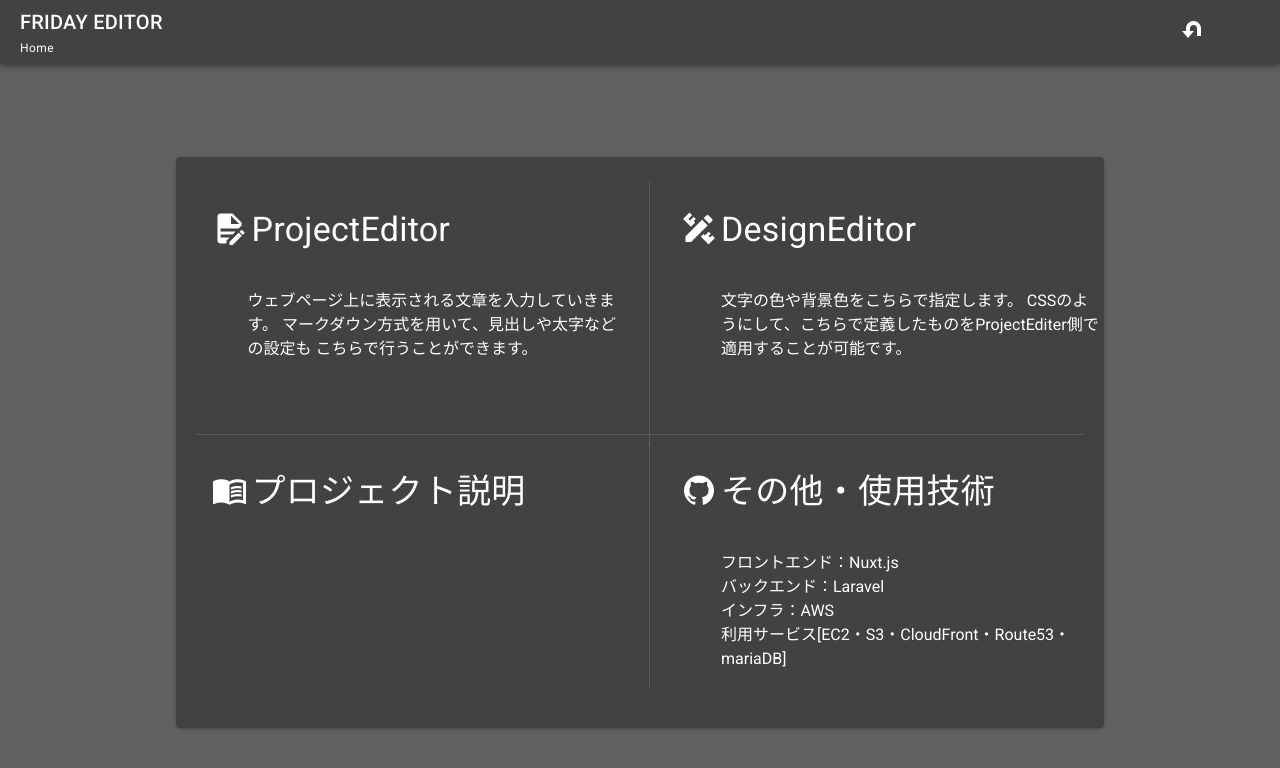
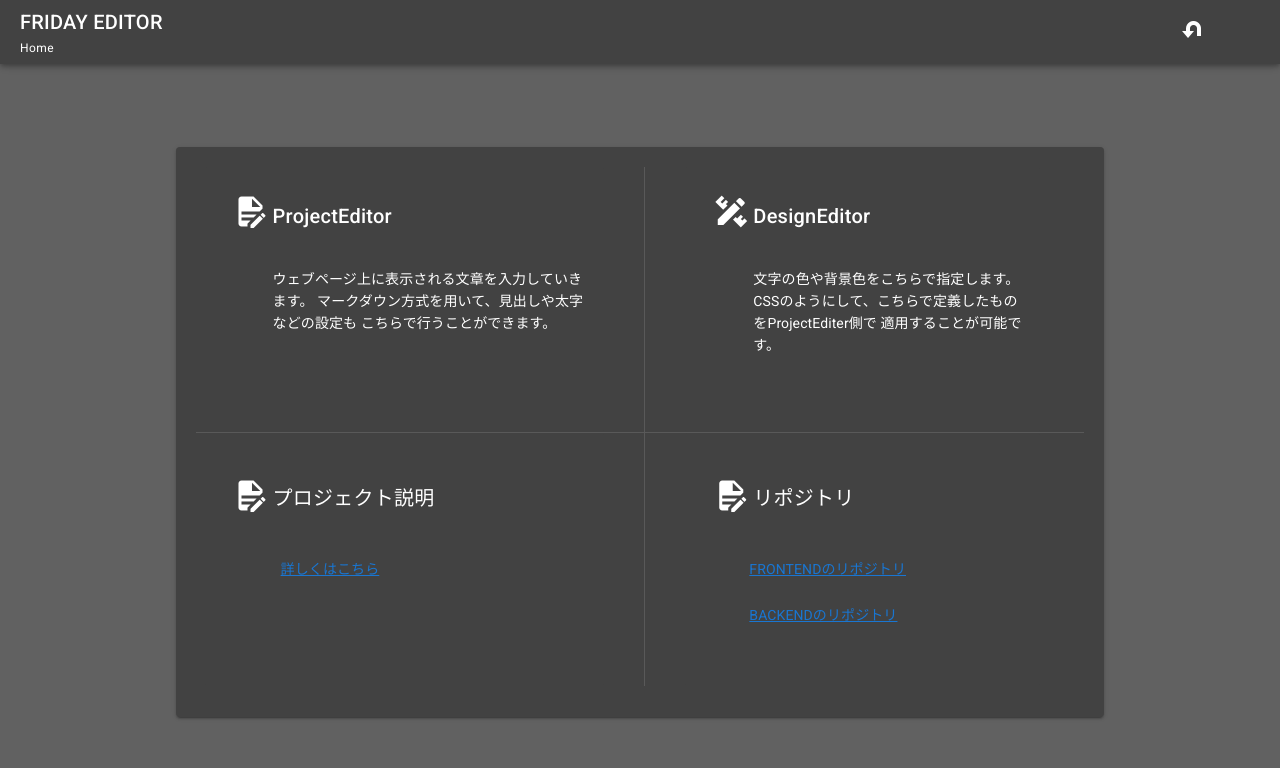
Before and after one commit to Aso2001385/-editor-front, a Nuxt app: page / in a window 1280 px wide. Shown: the top 768 px of the page. Built offline with nearby package versions, Linux system fonts and the light colour scheme; sample sign-in values are in the browser's storage; what mavon-editor would draw is missing.

Commit message:
topページの整え

```diff
--- a/pages/account/login.vue
+++ b/pages/account/login.vue
@@ -33,8 +33,10 @@
   layout: 'auth',
   data() {
     return {
-      email: process.env.LOGIN_TEST_MAIL,
-      password: process.env.LOGIN_TEST_PASS,
+      // email: process.env.LOGIN_TEST_MAIL,
+      // password: process.env.LOGIN_TEST_PASS,
+      email: '',
+      password: '',
     }
   },
   computed: {
@@ -51,11 +53,11 @@
         email: this.email,
         password: this.password,
       }
-      if (!(await this.$store.dispatch('api/users/postLogin', { data: user }))) {
-        return
+      if (await this.$store.dispatch('api/users/postLogin', { data: user })) {
+        this.$router.push({ path: '/' })
+      } else {
+        this.$router.push({ path: '/account/login' })
       }
-
-      this.$router.push({ path: '/' })
     },
 
     openPriset() {
--- a/pages/index.vue
+++ b/pages/index.vue
@@ -2,61 +2,120 @@
   <v-main class="grey darken-2">
     <v-container fill-height class="grey darken-2">
       <VariableHeader :route-name="'Home'" />
-      <!-- <v-rpw justify="center"> -->
-      <v-card class="pa-5 mx-auto mt-5" color="grey darken-3" width="80%" height="80%" style="margin-top: 40%">
-        <v-row class="mt-1 pl-5" style="height: 50%">
-          <v-col cols="6" class="pt-10 pl-5">
+      <v-card class="pa-5 mx-auto mt-0" color="grey darken-3" width="80%" height="80%" style="margin-top: 40%">
+        <v-row class="mt-0 pl-5" style="height: 50%">
+          <!-- <v-col cols="6" class="pt-10">
             <v-row
               ><v-icon color="white darken-2" class="mr-1" large> mdi-file-document-edit </v-icon
-              ><a class="white--text text-h4" @click="submit('projects')">ProjectEditor</a></v-row
+              ><a class="white--text text-h6 pt-1" @click="submit('projects')">ProjectEditor</a></v-row
             >
-            <v-row class="mt-10">
-              <v-col cols="11" class="white--text ml-6"
+            <v-row class="mt-9">
+              <v-col cols="10" class="white--text"
                 >ウェブページ上に表示される文章を入力していきます。 マークダウン方式を用いて、見出しや太字などの設定も
                 こちらで行うことができます。</v-col
               >
             </v-row>
-          </v-col>
+          </v-col> -->
+          <v-card class="mr-10" color="grey darken-3" width="45%" @click="submit('projects')" outlined>
+            <v-col cols="12" class="pt-0 white--text">
+              <v-card-title>
+                <v-icon color="white darken-2" class="mr-1" large> mdi-file-document-edit </v-icon>
+                <p class="text-h6 pt-4 mb-2">ProjectEditor</p>
+              </v-card-title>
+              <v-card-text>
+                <v-col cols="12" class="white--text ml-7"
+                  >ウェブページ上に表示される文章を入力していきます。 マークダウン方式を用いて、見出しや太字などの設定も
+                  こちらで行うことができます。</v-col
+                >
+              </v-card-text>
+            </v-col>
+          </v-card>
           <v-divider vertical dark></v-divider>
-          <v-col cols="6" class="pt-10 pl-5">
+          <v-card class="ml-10" color="grey darken-3" width="40%" @click="submit('projects')" outlined>
+            <v-col cols="12" class="pt-0 white--text">
+              <v-card-title>
+                <v-icon color="white darken-2" class="mr-1" large> mdi-pencil-ruler</v-icon>
+                <p class="text-h6 pt-4 mb-2">DesignEditor</p>
+              </v-card-title>
+              <v-card-text>
+                <v-col cols="12" class="white--text ml-7"
+                  >文字の色や背景色をこちらで指定します。 CSSのようにして、こちらで定義したものをProjectEditer側で
+                  適用することが可能です。</v-col
+                >
+              </v-card-text>
+            </v-col>
+          </v-card>
+          <!-- <v-col cols="6" class="pt-10">
             <v-row
               ><v-icon color="white darken-2" class="mr-1 ml-6" large> mdi-pencil-ruler </v-icon
-              ><a class="white--text text-h4" @click="submit('designs')">DesignEditor</a></v-row
+              ><a class="white--text text-h6 pt-1" @click="submit('designs')">DesignEditor</a></v-row
             >
-            <v-row class="mt-10"
-              ><v-col cols="11" class="white--text ml-13"
+            <v-row class="mt-9 mb-5"
+              ><v-col cols="10" class="white--text ml-5"
                 >文字の色や背景色をこちらで指定します。 CSSのようにして、こちらで定義したものをProjectEditer側で
                 適用することが可能です。</v-col
               ></v-row
             >
-          </v-col>
+          </v-col> -->
         </v-row>
-        <v-divider dark></v-divider>
-        <v-row class="pt-5 pl-5" style="height: 50%">
-          <v-col cols="6" class="pt-10 pl-5">
+        <v-divider dark class="mt-3"></v-divider>
+        <v-row class="pt-3 pl-5" style="height: 50%">
+          <!-- <v-col cols="6" class="pt-15">
             <v-row
               ><v-icon color="white darken-2" class="mr-1" large> mdi-book-open-variant </v-icon
-              ><a class="white--text text-h4" @click="submit('explanation')">プロジェクト説明</a></v-row
+              ><a class="white--text text-h6 pt-1" @click="submit('explanation')"
+                ><strong>プロジェクト説明</strong></a
+              ></v-row
             >
-            <v-row class="mt-10"><v-col cols="11" class="white--text ml-6"></v-col></v-row>
-          </v-col>
+          </v-col> -->
+          <v-card color="grey darken-3 mr-10" width="45%" outlined>
+            <v-col cols="12" class="white--text">
+              <v-card-title>
+                <v-icon color="white darken-2" class="mr-1" large> mdi-file-document-edit </v-icon>
+                <p class="text-h6 pt-5">プロジェクト説明</p>
+              </v-card-title>
+              <v-card-text>
+                <v-col cols="10" class="ml-9 white--text white--text"
+                  ><a href="#" @click="submit('explanation')">詳しくはこちら</a></v-col
+                >
+              </v-card-text>
+            </v-col>
+          </v-card>
           <v-divider vertical dark></v-divider>
-          <v-col cols="6" class="pt-10 pl-5">
+          <!-- <v-col cols="6" class="pt-15">
             <v-row
               ><v-icon color="white darken-2" class="mr-1 ml-6" large> mdi-github </v-icon
-              ><a class="white--text text-h4">その他・使用技術</a>
+              ><a class="white--text text-h6 pt-1"><strong>その他・使用技術</strong></a>
             </v-row>
             <v-row class="mt-10">
-              <v-col cols="11" class="white--text ml-13"
-                >フロントエンド：Nuxt.js <br />バックエンド：Laravel
-                <br />インフラ：AWS<br />利用サービス[EC2・S3・CloudFront・Route53・mariaDB]</v-col
-              ></v-row
-            >
-            <v-row class="mt-10"><v-col cols="11" class="white--text ml-13"></v-col></v-row>
-          </v-col>
+              <v-col cols="12" class="white--text ml-6"
+                ><a href="https://github.com/Aso2001385/editor-frontend">FRONTENDのリポジトリ</a></v-col
+              >
+              <v-col cols="12" class="white--text ml-6"
+                ><a href="https://github.com/Aso2001385/editor-backend">BACKENDのリポジトリ</a></v-col
+              >
+            </v-row>
+          </v-col> -->
+          <v-card class="ml-10" color="grey darken-3" width="40%" outlined>
+            <v-col cols="12" class="white--text">
+              <v-card-title>
+                <v-icon color="white darken-2" class="mr-1" large> mdi-file-document-edit </v-icon>
+                <p class="text-h6 pt-5">リポジトリ</p>
+              </v-card-title>
+              <v-card-text class="mb-5">
+                <v-row class="mt-0">
+                  <v-col cols="12" class="white--text ml-9"
+                    ><a href="https://github.com/Aso2001385/editor-frontend">FRONTENDのリポジトリ</a></v-col
+                  >
+                  <v-col cols="12" class="white--text ml-9"
+                    ><a href="https://github.com/Aso2001385/editor-backend">BACKENDのリポジトリ</a></v-col
+                  ></v-row
+                >
+              </v-card-text>
+            </v-col>
+          </v-card>
         </v-row>
       </v-card>
-      <!-- </v-rpw> -->
     </v-container>
   </v-main>
 </template>
@@ -66,6 +125,9 @@
   components: {
     VariableHeader,
   },
+  created() {
+    if (!sessionStorage.getItem('user')) this.$router.push({ path: `/explanation` })
+  },
   methods: {
     submit(route) {
       this.$router.push({ path: `/${route}` })
```
Also changed, not shown: 1 other file (tests, documents, lock files or other folders).
